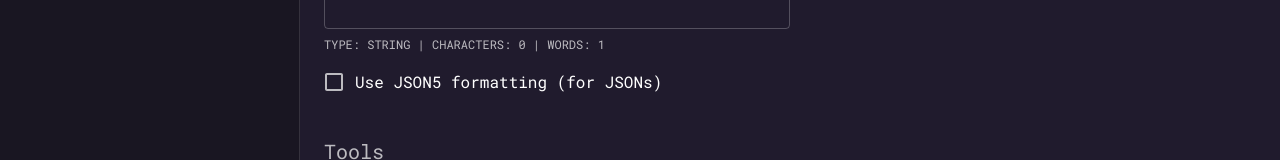
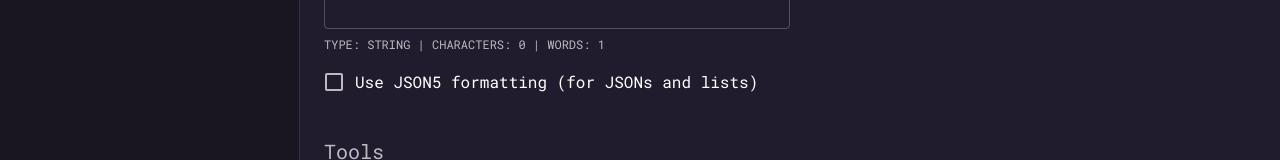
Before and after one commit to jeffsieu/txthlpr, a React (Create React App) app: page / in a window 1280 px wide. Shown: the part 561-721 px from the top of the page. Built offline with nearby package versions, Linux system fonts and the light colour scheme.

Commit message:
Use JSON formatter for lists

```diff
--- a/src/App.tsx
+++ b/src/App.tsx
@@ -182,7 +182,7 @@ const App: React.FC = () => {
   // fullHistory.splice(currentStepIndex + 1, 0, fakeStep);
 
   const text: string = useMemo(() => {
-    if (currentData.getType() === 'json') {
+    if (currentData.getType() === 'json' || currentData.getType() === 'list') {
       if (useJson5) {
         return JSON5.stringify(currentData.get(), {quote: '"', space: 2});
       } else {
@@ -342,7 +342,7 @@ const App: React.FC = () => {
                     color="primary"
                   />
                 }
-                label="Use JSON5 formatting (for JSONs)"
+                label="Use JSON5 formatting (for JSONs and lists)"
               />
               <Box mt={4}>
                 <Typography variant="h6" color="text.secondary">
```
